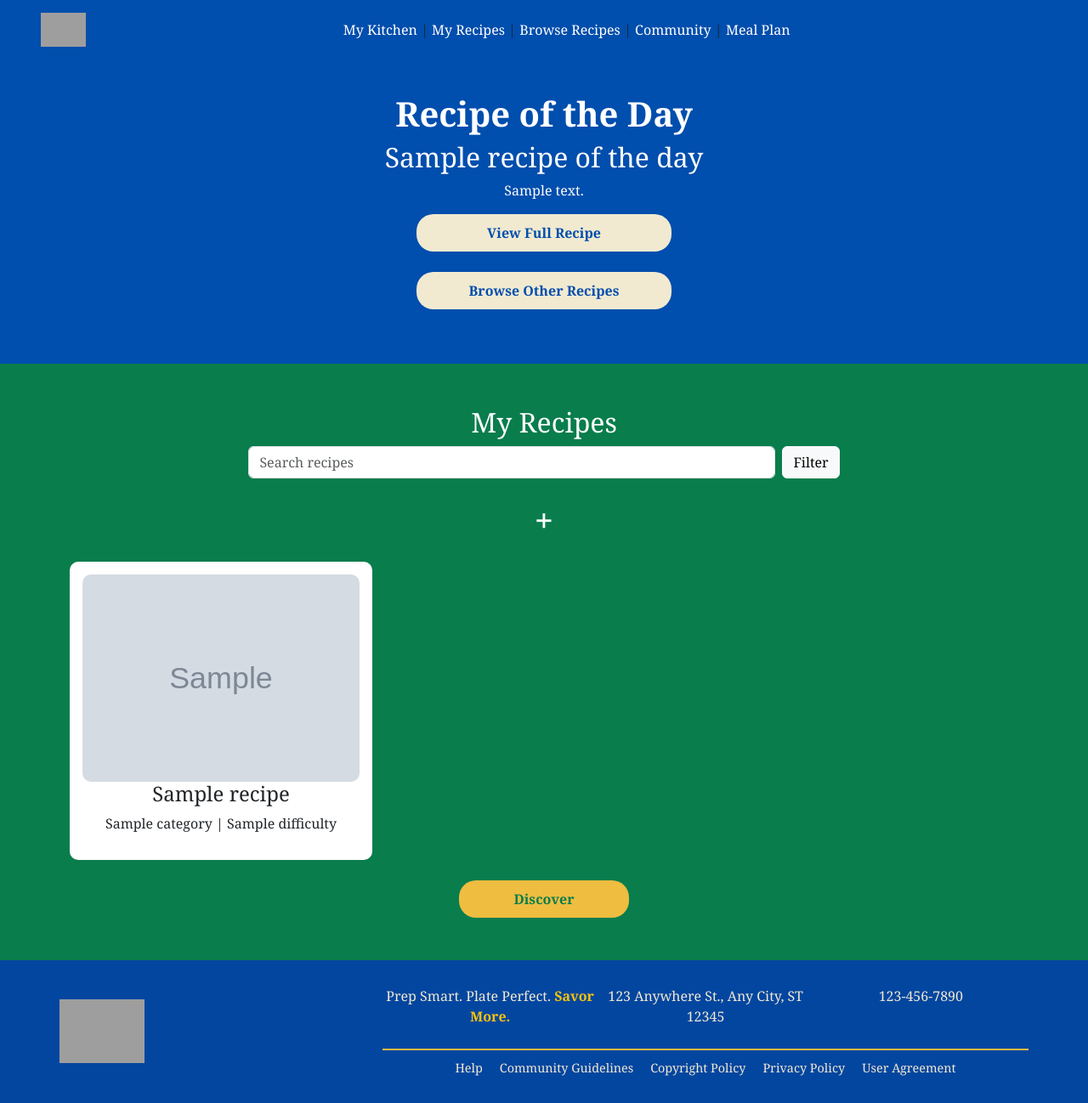
After one commit to albertgabriel-abdon/CSCI-42, a Django app: template template/recipe_listview.html in a window 1280 px wide. The commit adds this page. Shown: the whole page at 85% size. Run offline with Django 4.2, Linux system fonts and the light colour scheme; the template is opened without the code that fills it: most values are stand-ins (such as "Sample title", 1, 10 or a date in 2020); grey boxes marked "Sample" are stand-in pictures; grey boxes are pictures that could not be loaded.

Commit message:
worked on my recipes list view

```diff
--- a/template/community_pantry_list.html
+++ b/template/community_pantry_list.html
@@ -183,7 +183,7 @@
         <div class="footer-right">
             <div class="footer-top">
                 <div>
-                    <p>Prep Smart. Plate Perfect.<br><span style="color:#f8c30c; font-weight:bold;">Savor More.</span></p>
+                    <p>Prep Smart. Plate Perfect.<span style="color:#f8c30c; font-weight:bold;"> Savor More.</span></p>
                 </div>
                 <div>
                     <p>123 Anywhere St.,<br>Any City, ST 12345</p>
--- /dev/null
+++ b/template/recipe_listview.html
@@ -0,0 +1,262 @@
+{% load static %}
+<!DOCTYPE html>
+<html lang="en">
+<head>
+    <meta charset="UTF-8">
+    <meta name="viewport" content="width=device-width, initial-scale=1">
+    <title>My Recipes - Prep & Plate</title>
+    <link rel="stylesheet" href="https://cdn.jsdelivr.net/npm/bootstrap@5.3.0/dist/css/bootstrap.min.css">
+    <style>
+        /* Custom Styles */
+        body {
+            font-family: 'Georgia', serif;
+        }
+        .header {
+            background-color: #004ead;
+            padding: 15px 0;
+        }
+        .header a {
+            color: white;
+            text-decoration: none;
+            transition: color 0.3s;
+        }
+        .header a:hover {
+            color: #efbd40;
+        }
+        .recipe-day {
+            background-color: #004ead;
+            color: white;
+            padding: 40px 20px;
+            text-align: center;
+        }
+        .recipe-day h1 {
+            font-weight: bold;
+        }
+        .btn-recipe {
+            background-color: #f1ead1;
+            font-weight: bold;
+            color: #004ead;
+            border: none;
+            padding: 10px 20px;
+            transition: background-color 0.3s, color 0.3s;
+            border-radius: 20px;
+            width: 300px;
+        }
+        .btn-recipe:hover {
+            background-color: #097d4c;
+            color: #f1ead1;
+        }
+        .recipes-section {
+            background-color: #097d4c;
+            padding: 50px 20px;
+        }
+        .recipe-card {
+            background-color: white;
+            padding: 15px;
+            border-radius: 10px;
+            text-align: center;
+            position: relative;
+        }
+        .recipe-card img {
+            width: 100%;
+            border-radius: 10px;
+        }
+        .edit-icon {
+            position: absolute;
+            top: 10px;
+            right: 10px;
+            cursor: pointer;
+        }
+        .btn-add {
+            background-color: #097d4c;
+            color: white;
+            border: none;
+            font-size: 40px;
+            font-weight: bold;
+            width: 50px;
+            height: 50px;
+            display: flex;
+            justify-content: center;
+            align-items: center;
+            border-radius: 50%;
+            transition: background-color 0.3s;
+        }
+        .btn-add:hover {
+            background-color: #efbd40;
+        }
+        .btn-discover {
+            background-color: #efbd40;
+            color: #097d4c;
+            font-weight: bold;
+            border: none;
+            padding: 10px 20px;
+            width: 200px;
+            transition: background-color 0.3s;
+            border-radius: 20px;
+        }
+        .btn-discover:hover {
+            background-color: #004ead;
+            color: white;
+        }
+        .footer {
+            background-color: #0346a0;
+            padding: 30px;
+            color: #f1ead1;
+            text-align: center;
+        }
+        .footer-content {
+            display: flex;
+            justify-content: space-between;
+            align-items: center;
+            max-width: 1900px;
+            margin-left: 40px;
+            margin-right: 40px;
+            flex-wrap: wrap;
+        }
+        .footer-left {
+            flex: 1;
+            text-align: left;
+        }
+        .footer-left img {
+            width: 100px;
+        }
+        .footer-right {
+            flex: 2;
+            display: flex;
+            flex-direction: column;
+            align-items: center;
+        }
+        .footer-top {
+            display: flex;
+            justify-content: space-between;
+            width: 100%;
+        }
+        .footer-top div {
+            flex: 1;
+            text-align: center;
+        }
+        .footer-bottom {
+            margin-top: 10px;
+            border-top: 2px solid #efbd40;
+            padding-top: 10px;
+            width: 100%;
+            display: flex;
+            justify-content: center;
+            gap: 20px;
+        }
+        .footer-bottom a {
+            color: #f1ead1;
+            text-decoration: none;
+            font-size: 0.9rem;
+        }
+        .footer-bottom a:hover {
+            text-decoration: underline;
+            color: #efbd40;
+        }
+    </style>
+</head>
+<body>
+
+<!-- Navigation Header -->
+<header class="header d-flex justify-content-between align-items-center px-5">
+    <div>
+        <a href="#"><img src="{% static 'logo.png' %}" alt="Prep & Plate" height="40"></a>
+    </div>
+    <nav>
+        <a href="#">My Kitchen</a> |
+        <a href="#">My Recipes</a> |
+        <a href="#">Browse Recipes</a> |
+        <a href="#">Community</a> |
+        <a href="#">Meal Plan</a>
+    </nav>
+    <div>
+        <a href="#"><i class="bi bi-bell"></i></a>
+        <a href="#"><i class="bi bi-person-circle"></i></a>
+    </div>
+</header>
+
+<!-- Recipe of the Day -->
+<section class="recipe-day">
+    <h1>Recipe of the Day</h1>
+    {% if recipe_of_the_day %}
+        <h2>{{ recipe_of_the_day.title }}</h2>
+        <p>{{ recipe_of_the_day.description }}</p>
+        <button class="btn-recipe">View Full Recipe</button><br><br>
+        <button class="btn-recipe">Browse Other Recipes</button><br><br>
+    {% else %}
+        <p>No recipes available.</p>
+    {% endif %}
+</section>
+
+<!-- My Recipes -->
+<section class="recipes-section">
+    <h2 class="text-center text-white">My Recipes</h2>
+
+    <!-- Search & Filter -->
+    <div class="d-flex justify-content-center mb-4">
+        <input type="text" class="form-control w-50" placeholder="Search recipes">
+        <button class="btn btn-light ms-2">Filter</button>
+    </div>
+
+    <!-- Add Recipe Button -->
+    <div class="d-flex justify-content-center align-items-center mb-4">
+        <button class="btn-add">+</button>
+    </div>
+
+    <!-- Recipe List -->
+    <div class="container">
+        <div class="row">
+            {% for recipe in user_recipes %}
+            <div class="col-md-4 mb-4">
+                <div class="recipe-card">
+                    <img src="{{ recipe.image.url }}" alt="{{ recipe.title }}">
+                    <h4>{{ recipe.title }}</h4>
+                    <p>{{ recipe.category }} | {{ recipe.difficulty }}</p>
+                    <a href="{% url 'edit_recipe' recipe.id %}" class="edit-icon"><i class="bi bi-pencil"></i></a>
+                </div>
+            </div>
+            {% empty %}
+            <p class="text-center text-white">No recipes found.</p>
+            {% endfor %}
+        </div>
+    </div>
+
+    <!-- Discover Button -->
+    <div class="text-center">
+        <button class="btn-discover">Discover</button>
+    </div>
+</section>
+
+<!-- Footer -->
+<div class="footer">
+    <div class="footer-content">
+        <div class="footer-left">
+            <img src="{% static 'img/logo.png' %}" alt="Prep & Plate Logo">
+        </div>
+        <div class="footer-right">
+            <div class="footer-top">
+                <div>
+                    <p>Prep Smart. Plate Perfect.<span style="color:#f8c30c; font-weight:bold;"> Savor More.</span></p>
+                </div>
+                <div>
+                    <p>123 Anywhere St., Any City, ST 12345</p>
+                </div>
+                <div>
+                    <p>123-456-7890</p>
+                </div>
+            </div>
+            <div class="footer-bottom">
+                <a href="#">Help</a>
+                <a href="#">Community Guidelines</a>
+                <a href="#">Copyright Policy</a>
+                <a href="#">Privacy Policy</a>
+                <a href="#">User Agreement</a>
+            </div>
+        </div>
+    </div>
+</div>
+</footer>
+
+<script src="https://cdn.jsdelivr.net/npm/bootstrap@5.3.0/dist/js/bootstrap.bundle.min.js"></script>
+</body>
+</html>
```
